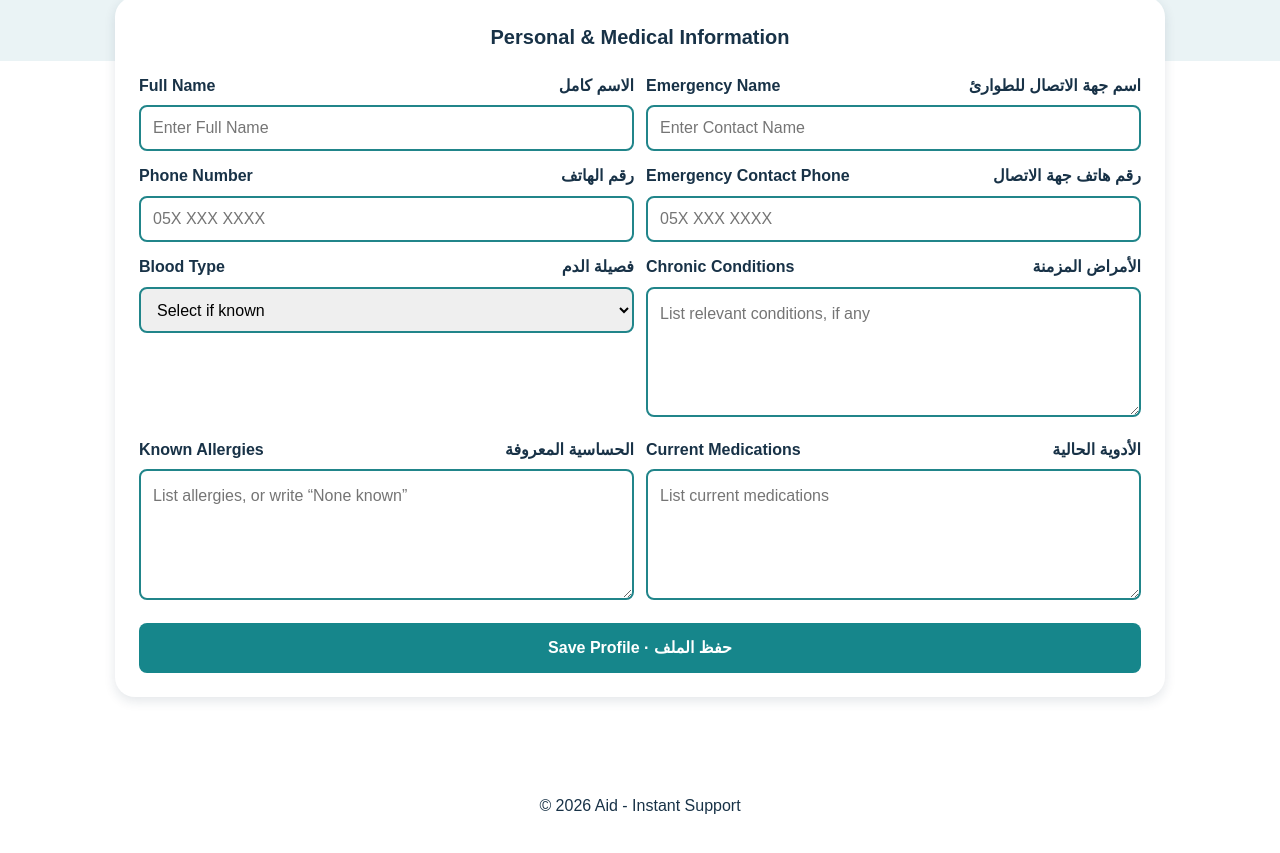
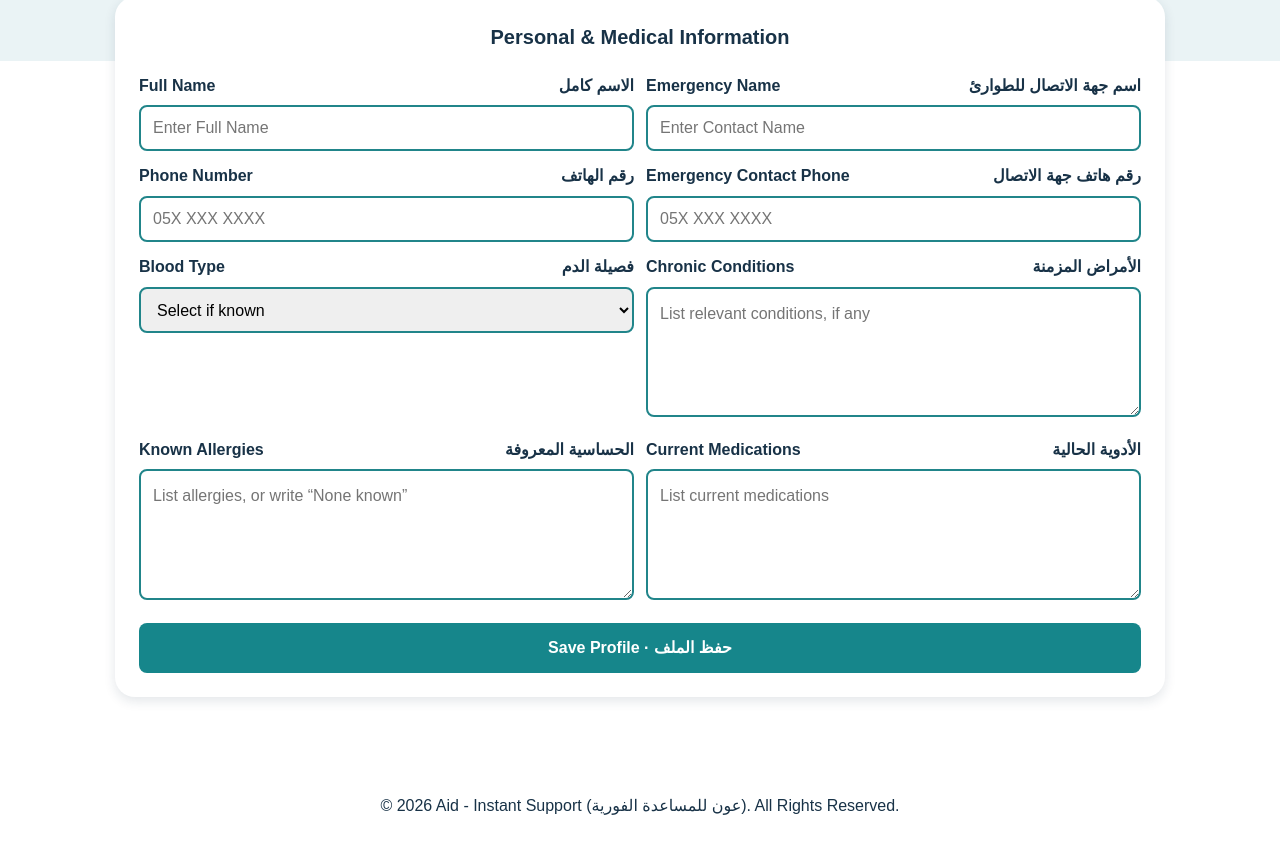
Before and after one commit to Its1Hadi/Aid-Web, a plain HTML site: page profile.html in a window 1280 px wide. Shown: the part 259-1112 px from the top of the page. Drawn offline with Linux system fonts and the light colour scheme.

Commit message:
Health Profile - v1.4

```diff
--- a/profile.html
+++ b/profile.html
@@ -119,7 +119,7 @@
         </main>
 
         <footer>
-            <p>&copy; 2026 Aid - Instant Support</p>
+            <p>&copy; 2026 Aid - Instant Support (<span lang="ar">عون للمساعدة الفورية</span>). All Rights Reserved.</p>
         </footer>
 
         <script src="profile.js"></script>
```
